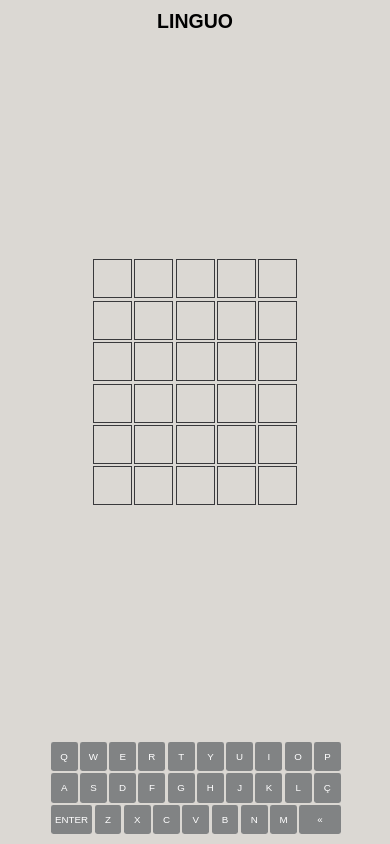
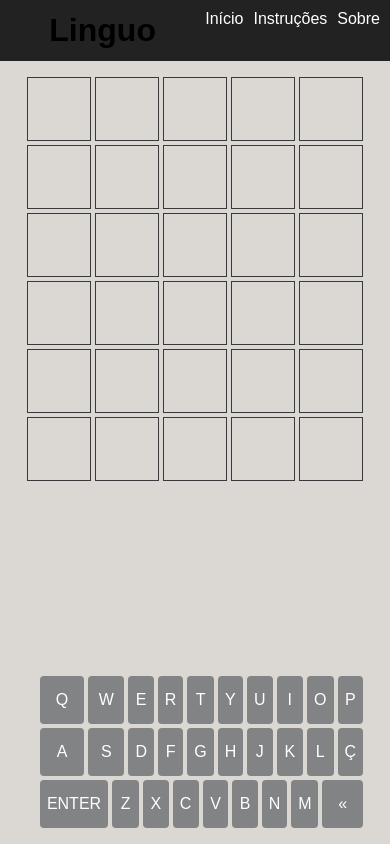
Before and after one commit to diegodgava/project-linguo, a plain HTML site: page index.html in a window 390 px wide. Drawn offline with nearby package versions, Linux system fonts and the light colour scheme.

Commit message:
ajustes em responsividade

```diff
--- a/index.html
+++ b/index.html
@@ -6,16 +6,26 @@
     <meta name="viewport" content="width=device-width, initial-scale=1.0">
     <title>Linguo</title>
     <link rel="stylesheet" href="style.css">
+    <link rel="stylesheet" href="style-responsivo.css">
     <link
     rel="stylesheet"
     href="https://cdnjs.cloudflare.com/ajax/libs/animate.css/4.1.1/animate.min.css"
     />
 </head>
 <body>
+    <header>
+        <div class="title-container">
+            <h1>Linguo</h1>
+          </div>
+          <nav>
+            <ul>
+              <li><a href="#">Início</a></li>
+              <li><a href="#">Instruções</a></li>
+              <li><a href="#">Sobre</a></li>
+            </ul>
+          </nav>
+    </header>
     <div id="container-jogo">
-        <header id="titulo">
-            <h1 class="animate__animated animate__fadeIn">LINGUO</h1>
-        </header>
         <div class="alert-container" data-alert-container></div>
         <div id="grid" class="animate__animated"></div>
         <div data-keyboard id="teclado"></div>
--- a/script.js
+++ b/script.js
@@ -107,6 +107,8 @@ const submit = () => {
     }
     if (palpites.length === 7) {
         mostrarMensagem(`Acabaram as chances! A palavra é: ${palavraSorteada}`, 5000)
+        animarDerrota()
+
     }
 }
 
@@ -232,6 +234,12 @@ const animarVitoria =  () => {
     grid.classList.add('animate__tada')
     }, 500)
 }
+const animarDerrota =  () => {
+    const grid = document.getElementById('grid')
+    setTimeout(() => {
+    grid.classList.add('animate__fadeOut')
+    }, 500)
+}
 
 const atualizarCoresTeclas = (arrPalavraAtual) => {
 const teclas = document.querySelectorAll('[data-key]');
--- /dev/null
+++ b/style-responsivo.css
@@ -0,0 +1,5 @@
+/* @media screen and (max-width: 500px) {
+    #container-jogo {
+    font-size: clamp(1rem, 2.5vmin, 2rem);
+    }
+} */
--- a/style.css
+++ b/style.css
@@ -8,16 +8,53 @@ margin: 0;
 padding: 0;
 font-family: Arial, Helvetica, sans-serif;
 }
+header {
+display: flex;
+background-color: #222;
+padding: 10px;
+height: 7.22vh;
+}
+
+.title-container {
+flex-grow: 1;
+display: flex;
+justify-content: center;
+align-items: center;
+}
+
+h1 {
+margin: 0;
+}
+
+nav ul {
+list-style-type: none;
+padding: 0;
+margin: 0;
+display: flex;
+}
+
+nav li {
+margin-left: 10px;
+}
+
+nav a {
+color: #fff;
+text-decoration: none;
+}
+
+nav a:hover {
+text-decoration: underline;
+}
 
 #container-jogo {
-height: 100vh;
+height: 92.78vh;
 display: flex;
 flex-direction: column;
 justify-content: space-between;
 align-items: center;
 padding: 1em;
 background-color: rgb(219, 216, 211);
-font-size: clamp(.5rem, 2.5vmin, 1.5rem);
+font-size: clamp(1rem, 2.5vmin, 1.5rem);
 }
 
 #teclado {
@@ -53,12 +90,12 @@ grid-column: span 3;
 }
 
 #grid {
-display: grid;
-grid-template-rows: repeat(6, 4em);
-grid-template-columns: repeat(5, 4em);
-gap: .25em;
-margin-bottom: 1em;
-}
+    display: grid;
+    grid-template-rows: repeat(6, 4em);
+    grid-template-columns: repeat(5, 4em);
+    gap: 0.25em;
+    margin-bottom: 1em;
+  }
 
 .tile {
 border: .05em solid hsl(240, 2%, 23%);
```
